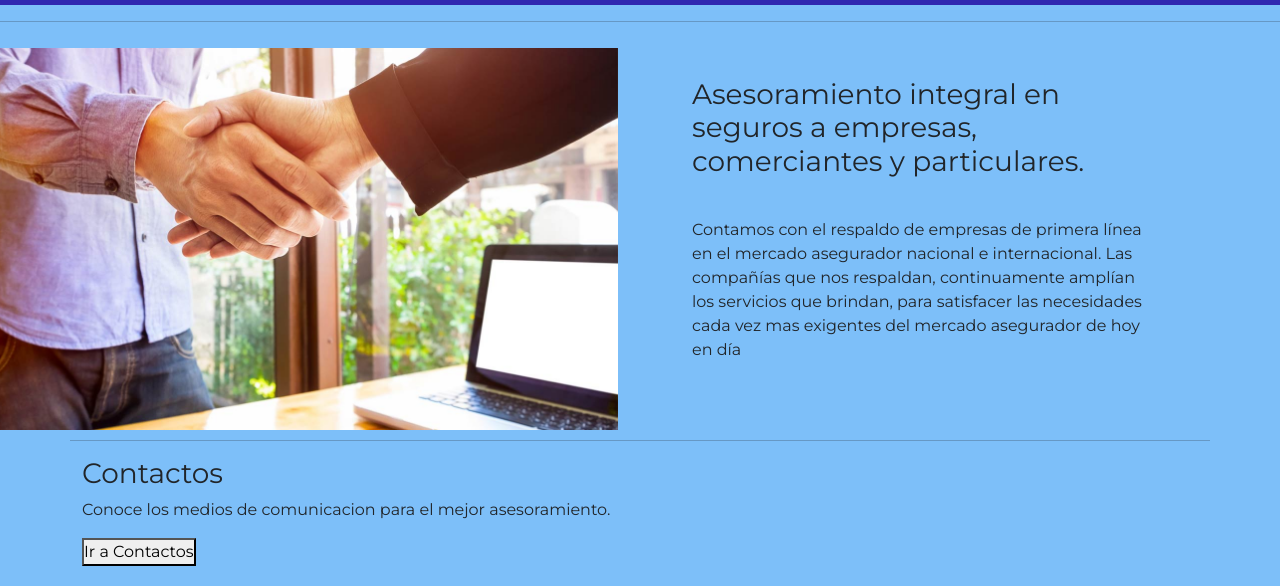
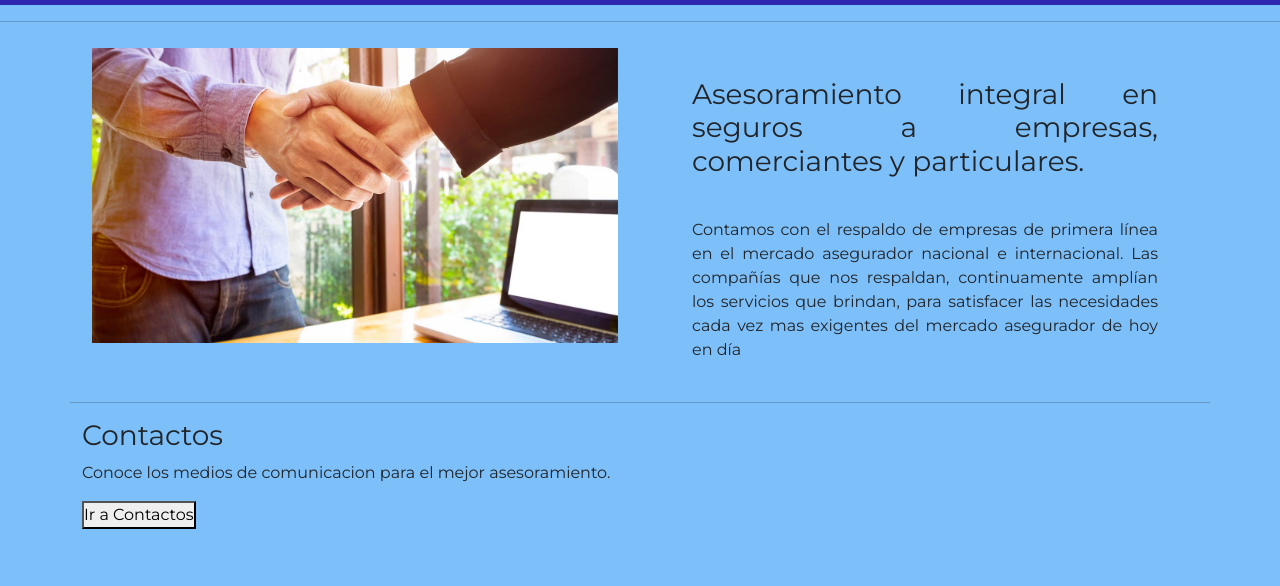
Before and after one commit to SimonNunezz/proyecto, a plain HTML site: page index.html in a window 1280 px wide. Shown: the part 106-692 px from the top of the page. Drawn offline with nearby package versions, Linux system fonts and the light colour scheme.

Commit message:
index ok

```diff
--- a/index.html
+++ b/index.html
@@ -55,7 +55,7 @@
                     <p class="alineacion">Contamos con el respaldo de empresas de primera línea en el mercado asegurador nacional e internacional. Las compañías que nos respaldan, continuamente amplían los servicios que brindan, para satisfacer las necesidades cada vez mas exigentes del mercado asegurador de hoy en día</p>
                 </article>
             </div>
-            <div class="row">
+            <div class="row re">
                 <hr>
                 <h3>Contactos</h3>
                 <p>Conoce los medios de comunicacion para el mejor asesoramiento.</p>
--- a/styles/styles.css
+++ b/styles/styles.css
@@ -50,16 +50,17 @@ h1 img{
     width: 35px;
 }
 .alineacion {
-    text-align: left ;
+    text-align: justify ;
     margin: 40px
 
 
 }
 /* imagen principal del index.html */
 .img-principal{
-    width: 700px;
+    width: 100%;
     padding: 10px;
     float: right;
+    height: auto;
 }
 footer{
     background-color: rgb(48, 39, 176);
@@ -106,6 +107,7 @@ footer{
     background: salmon;
     display: block;
     padding: 10px;
+    font-size: 16px;
     color: #fff;
     text-decoration: none;
     border-radius: 3px;
@@ -122,3 +124,8 @@ a:hover{
     background-color: rgb(204, 208, 210);
     color: rgb(14, 14, 14);
 }
+
+main{
+    overflow: hidden;
+    margin-bottom: 120px;
+}
```
